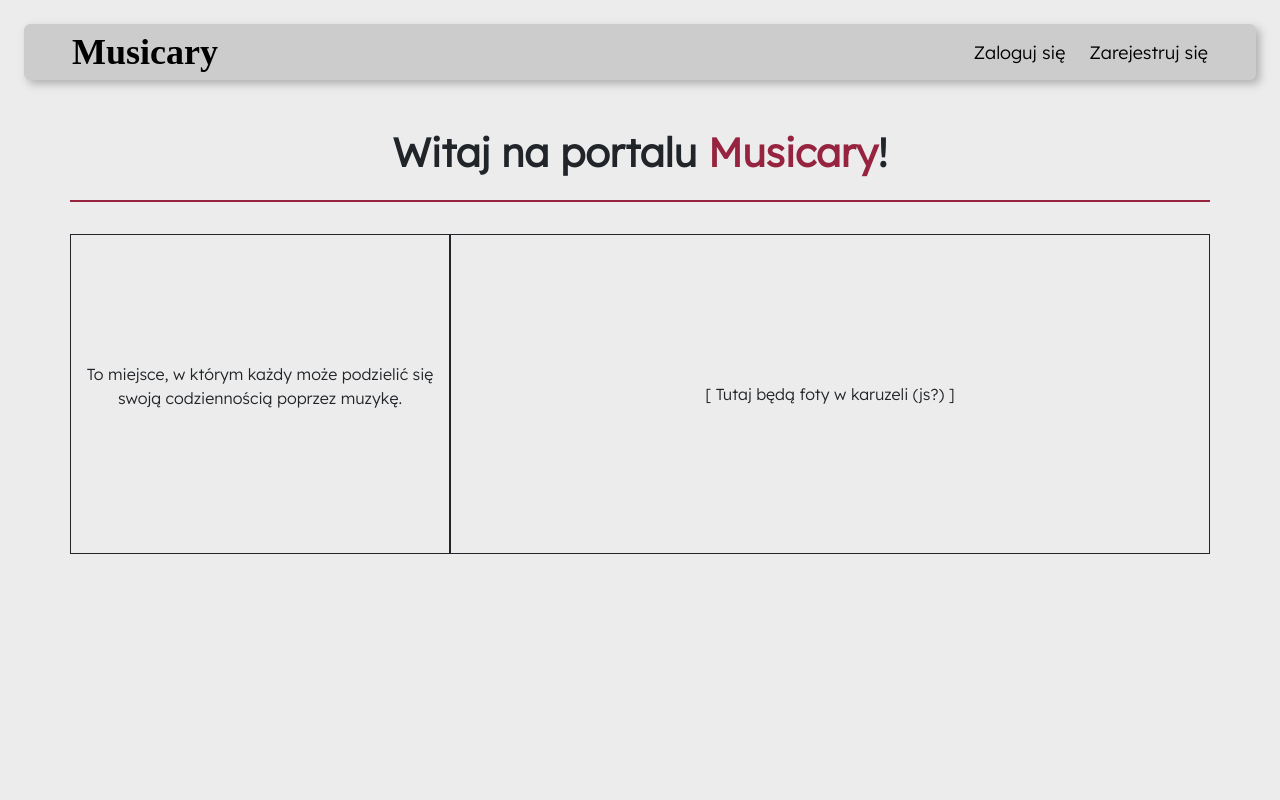
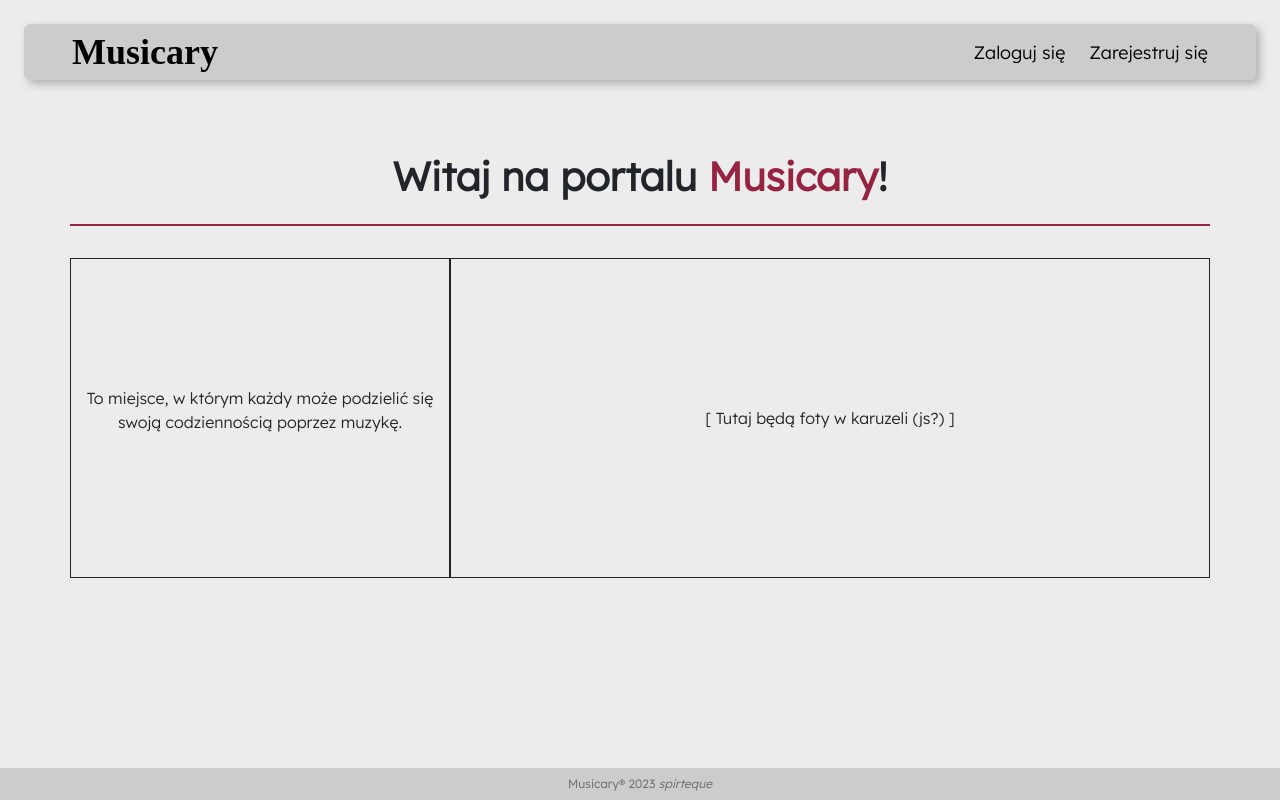
Before and after one commit to spirteque/musicary, a Django app: page / in a window 1280 px wide. Run offline with Django 4.2, Linux system fonts and the light colour scheme; some libraries are stand-ins or nearby versions; some web fonts are replaced.

Commit message:
feat: added footer

```diff
--- a/main/static/css/main.css
+++ b/main/static/css/main.css
@@ -17,6 +17,10 @@ nav {
     height: 3.5rem;
 }
 
+footer {
+    height: 2rem;
+}
+
 .description {
     height: 20rem
 }
--- a/main/static/css/utils.css
+++ b/main/static/css/utils.css
@@ -32,6 +32,13 @@
     color: var(--accent-color);
 }
 
+.bg-subtle-color {
+    background-color: var(--subtle-color);
+}
+
+.subtle-color {
+    color: var(--subtle-color);
+}
 
 /* ----- fonts ----- */
 
@@ -55,6 +62,10 @@
     font-size: var(--small-medium-font);
 }
 
+.small-font {
+    font-size: var(--small-font);
+}
+
 /* ------------------- */
 
 .main-shadow {
--- a/main/static/css/variables.css
+++ b/main/static/css/variables.css
@@ -3,10 +3,12 @@
     --secondary-color: #cccccc;
     --black-color: black;
     --accent-color: #96233f;
+    --subtle-color: #666666;
     --main-font: 'Lexend', sans-serif;
     --accent-font: 'Judson', serif;
     --font-weight-bolder: 700;
     --main-shadow: 4px 4px 4px rgba(0, 0, 0, 0.25);
     --large-font: 2.25rem;
     --small-medium-font: 1.125rem;
+    --small-font: 0.75rem;
 }
--- a/main/templates/main/base.html
+++ b/main/templates/main/base.html
@@ -26,7 +26,7 @@
 
 </head>
 
-<body class="bg-main-color main-font">
+<body class="bg-main-color main-font d-flex flex-column min-vh-100">
 
     <nav class="bg-secondary-color d-flex justify-content-between align-items-center main-shadow px-5 m-4 rounded">
         <a href="{% url 'home' %}" class="large-font black-color accent-font font-weight-bolder text-decoration-none">
@@ -55,7 +55,11 @@
         {% endblock content %}
     </div>
 
-
+    <footer class="mt-auto bg-secondary-color d-flex justify-content-center align-items-center">
+        <span class="subtle-color small-font">
+            Musicary® 2023 <i>spirteque</i>
+        </span>
+    </footer>
 
 </body>
 </html>
--- a/py_links.txt
+++ b/py_links.txt
@@ -3,3 +3,4 @@ https://stackoverflow.com/questions/55369645/how-to-customize-default-auth-login
 https://developer.mozilla.org/en-US/docs/Web/CSS/Using_CSS_custom_properties
 https://stackoverflow.com/questions/8919682/remove-all-styling-formatting-from-hyperlinks
 https://fonts.google.com/specimen/Lexend
+https://radu.link/make-footer-stay-bottom-page-bootstrap/
```
